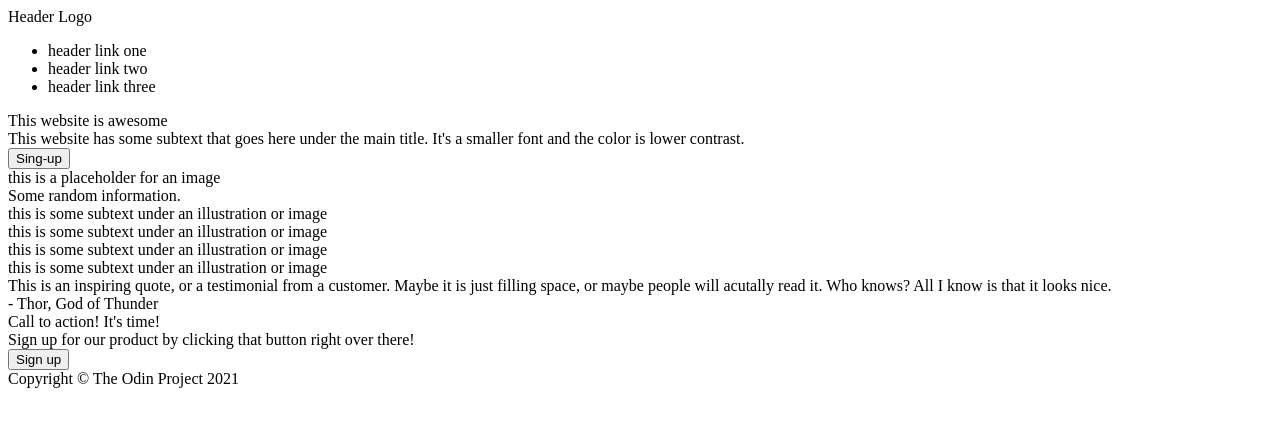
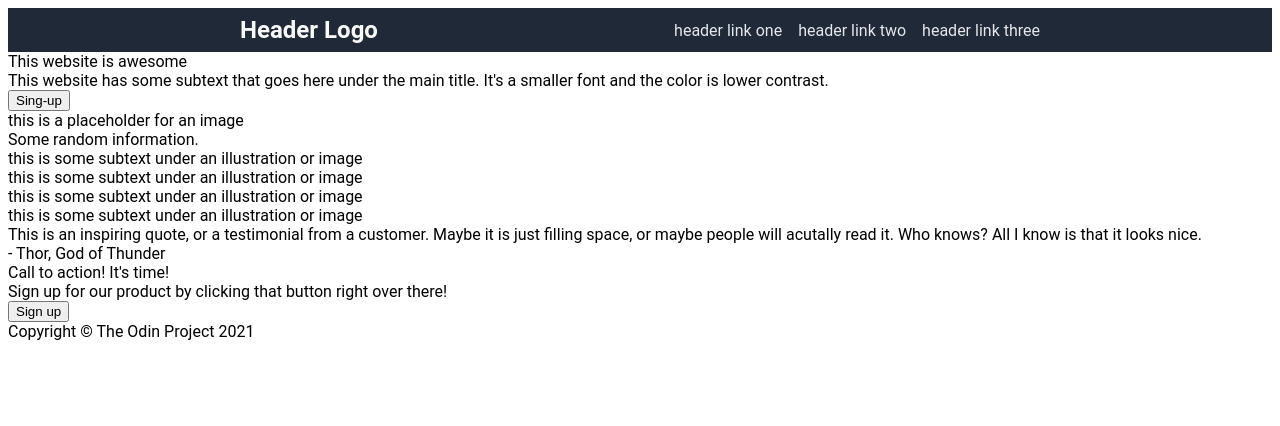
Before and after one commit to jeff-dillon/landing-page, a plain HTML site: page index.html in a window 1280 px wide. Drawn offline with Linux system fonts and the light colour scheme.

Commit message:
Initial header styling

```diff
--- a/index.html
+++ b/index.html
@@ -4,17 +4,20 @@
     <meta charset="UTF-8">
     <meta http-equiv="X-UA-Compatible" content="IE=edge">
     <meta name="viewport" content="width=device-width, initial-scale=1.0">
+    <link rel="stylesheet" href="style.css">
     <title>Landing Page</title>
 </head>
 <body>
     <div class="layout">
         <div class="header">
-            <div class="logo">Header Logo</div>
-            <ul>
-                <li>header link one</li>
-                <li>header link two</li>
-                <li>header link three</li>
-            </ul>
+            <div class="header-box">
+                <div class="logo">Header Logo</div>
+                <ul>
+                    <li><a href="#" class="header-link">header link one</a></li>
+                    <li><a href="#" class="header-link">header link two</a></li>
+                    <li><a href="#" class="header-link">header link three</a></li>
+                </ul>
+            </div>
         </div>
         <div class="title-pane">
             <div class="title-left">
--- a/style.css
+++ b/style.css
@@ -1,4 +1,44 @@
+body {
+    font-family: 'roboto';
+}
+
+ul {
+    list-style-type: none;
+    display: flex;
+    margin: 0px;
+    padding: 0px;
+    gap: 16px;
+}
+
+a {
+    text-decoration: none;
+}
+
 .layout {
     display: flex;
     flex-direction: column;
 }
+
+.header {
+    display: flex;
+    background-color: #1f2937;
+    padding: 8px;
+    justify-content: center;
+}
+
+.logo {
+    color: #f9faf8;
+    font-size: 24px;
+    font-weight: bold;
+}
+
+.header-link {
+    color: #e5e7eb;
+}
+
+.header-box {
+    width: 800px;
+    display: flex;
+    justify-content: space-between;
+    align-items: center;
+}
```
